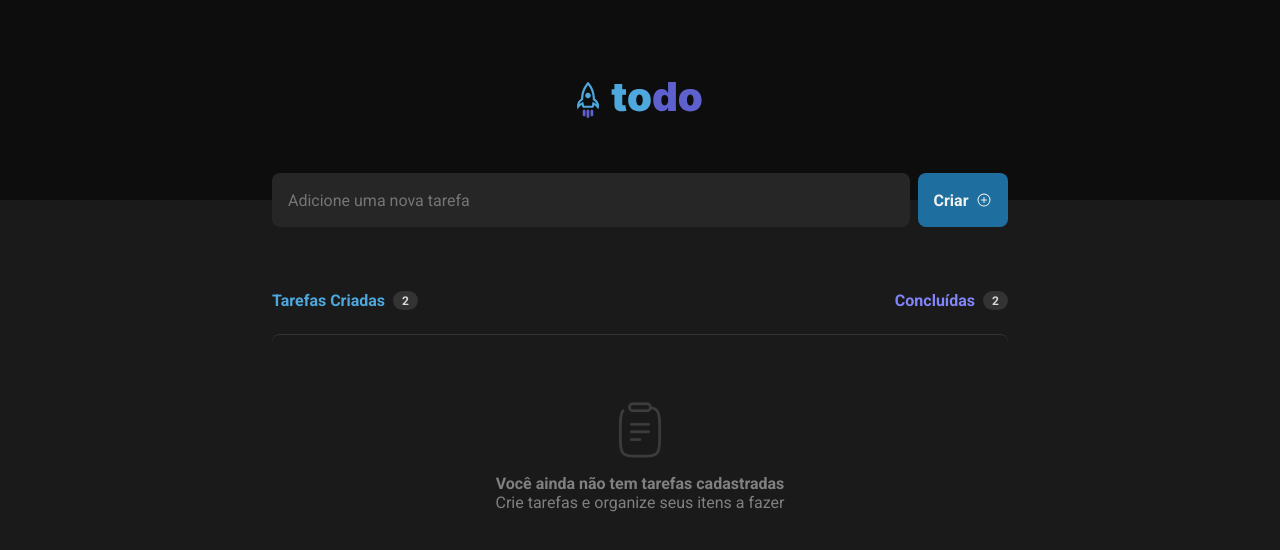
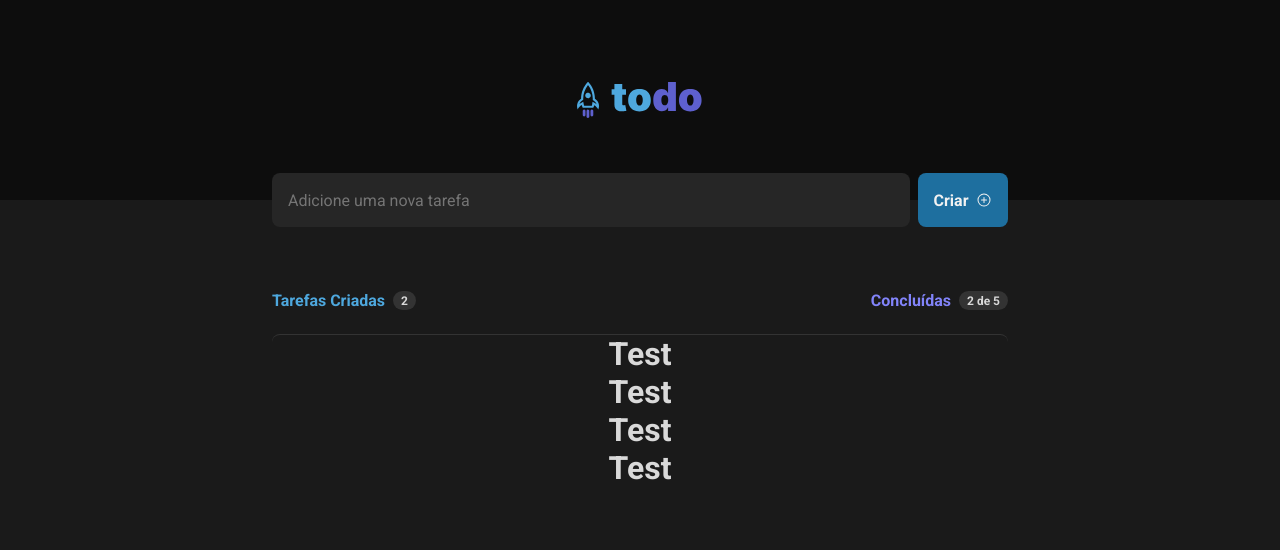
Before and after one commit to luanrem/todo-list, a React (Vite) app: page / in a window 1280 px wide. Shown: the top 550 px of the page. Built offline with nearby package versions, Linux system fonts and the light colour scheme.

Commit message:
fix: change the number padding

```diff
--- /dev/null
+++ b/src/components/TaskCard/index.tsx
@@ -0,0 +1,5 @@
+export function TaskCard() {
+  return (
+    <h1>Test</h1>
+  )
+}
--- a/src/components/TasksContainer/TaskContainer.module.css
+++ b/src/components/TasksContainer/TaskContainer.module.css
@@ -25,7 +25,7 @@
 
 .tasksHeader>div p {
   background: var(--gray-400);
-  width: 25px;
+  padding: 0 0.5rem;
   height: 19px;
   border-radius: 999px;
   font-weight: 600;
--- a/src/components/TasksContainer/index.tsx
+++ b/src/components/TasksContainer/index.tsx
@@ -1,8 +1,14 @@
 import styles from './TaskContainer.module.css'
 
 import clipboard from '../../assets/Clipboard.svg'
+import { useState } from 'react'
+import { TaskCard } from '../TaskCard'
 
 export function TasksContainer() {
+  const [hasTask, setHasTask] = useState(false)
+
+  const tasks = [1, 2, 3, 4]
+
   return (
     <div className={styles.container}>
       <header className={styles.tasksHeader}>
@@ -12,15 +18,22 @@ export function TasksContainer() {
         </div>
         <div>
           <strong>Concluídas</strong>
-          <p>2</p>
+          <p>2 de 5</p>
         </div>
       </header>
       <div className={styles.content}>
-        <div className={styles.emptyTaskBoard}>
-          <img src={clipboard} alt="ClipBoard" />
-          <strong>Você ainda não tem tarefas cadastradas</strong>
-          <p>Crie tarefas e organize seus itens a fazer</p>
-        </div>
+        {hasTask ?
+
+          <div className={styles.emptyTaskBoard}>
+            <img src={clipboard} alt="ClipBoard" />
+            <strong>Você ainda não tem tarefas cadastradas</strong>
+            <p>Crie tarefas e organize seus itens a fazer</p>
+          </div> :
+          tasks.map(element => {
+            return <TaskCard key={element} />
+          })
+        }
+
       </div>
     </div>
   )
```
